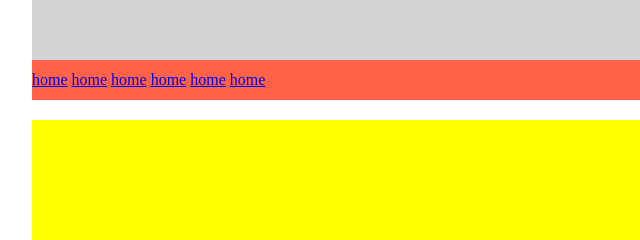
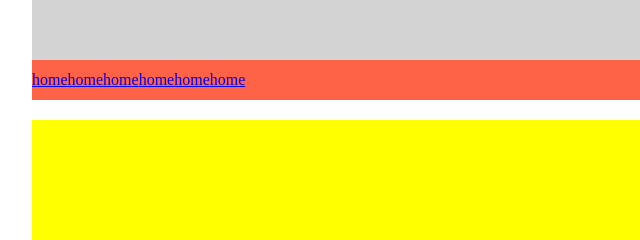
Before and after one commit to classe-47/wordpress-layout, a plain HTML site: page index.html in a window 1280 px wide. Shown: the top 240 px of the page, 96-736 px from the left. Drawn offline with Linux system fonts and the light colour scheme.

Commit message:
menù con float

```diff
--- a/css/style.css
+++ b/css/style.css
@@ -35,9 +35,17 @@
     line-height: 40px;
 }
 
+/* menù creato con inline-block */
+/*
 nav li {
     list-style: none;
     display: inline-block;
+} */
+
+/* menù con float */
+nav li {
+    list-style: none;
+    float: left;
 }
 
 /* main */
--- a/index.html
+++ b/index.html
@@ -18,7 +18,7 @@
                 <div id="logo"></div>
                 <!-- /logo -->
                 <nav>
-                    <ul>
+                    <ul class="clearfix">
                         <li><a href="#">home</a></li>
                         <li><a href="#">home</a></li>
                         <li><a href="#">home</a></li>
```
